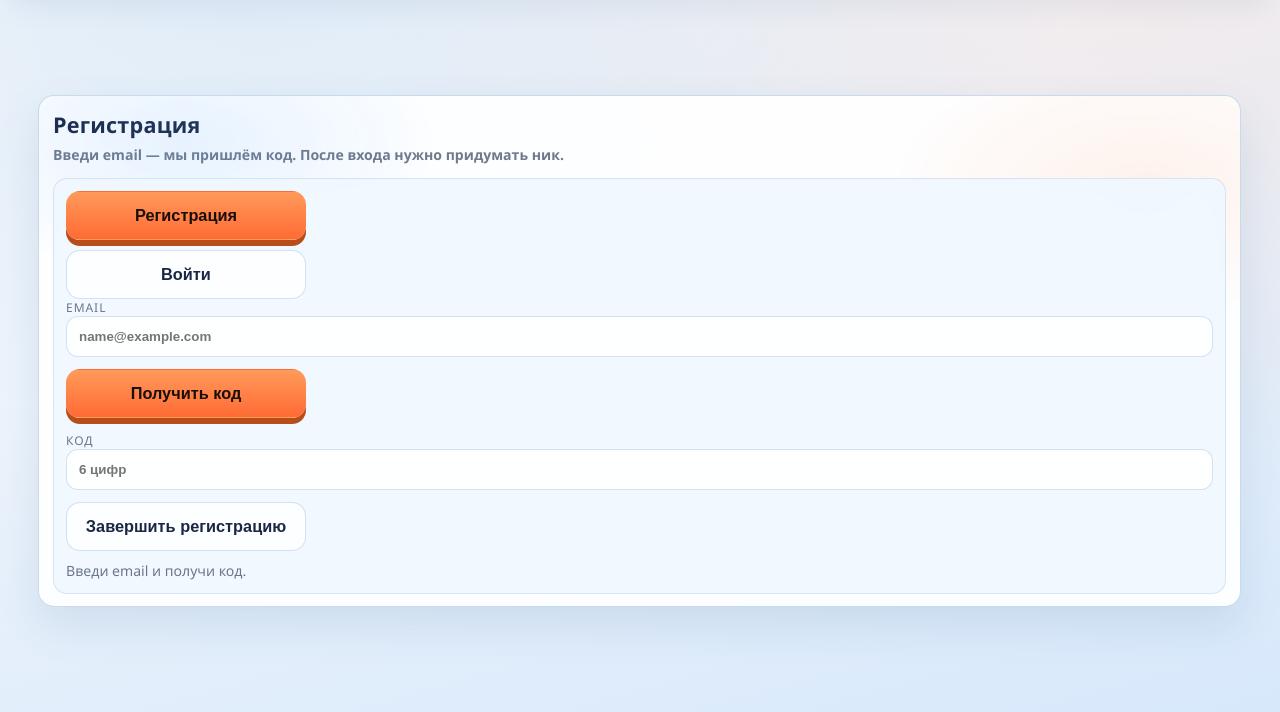
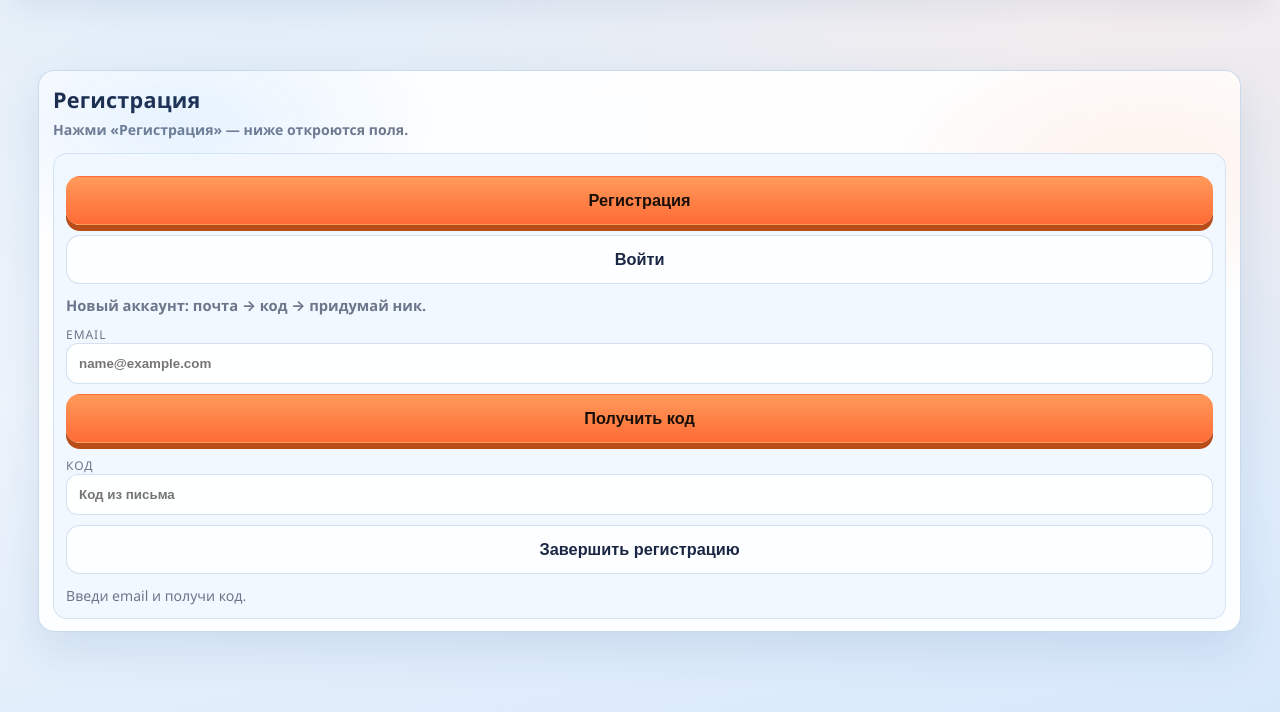
Before and after one commit to ressedich/icerush, a website: page index.html in a window 1280 px wide. Shown: the part 82-794 px from the top of the page. Drawn offline with nearby package versions, Linux system fonts and the light colour scheme.

Commit message:
Auth UI: раздельные регистрация/вход + тёмная тема для полей

```diff
--- a/game.js
+++ b/game.js
@@ -49,13 +49,35 @@
   };
   const authTitle = document.getElementById("authTitle");
   const authSubtitle = document.getElementById("authSubtitle");
-  const authEmail = document.getElementById("authEmail");
-  const authCode = document.getElementById("authCode");
+  const authPanelRegister = document.getElementById("authPanelRegister");
+  const authPanelLogin = document.getElementById("authPanelLogin");
+  const authEmailReg = document.getElementById("authEmailReg");
+  const authCodeReg = document.getElementById("authCodeReg");
+  const authEmailLogin = document.getElementById("authEmailLogin");
+  const authCodeLogin = document.getElementById("authCodeLogin");
   const btnAuthModeRegister = document.getElementById("btnAuthModeRegister");
   const btnAuthModeLogin = document.getElementById("btnAuthModeLogin");
-  const btnAuthSendCode = document.getElementById("btnAuthSendCode");
-  const btnAuthVerify = document.getElementById("btnAuthVerify");
+  const btnAuthSendReg = document.getElementById("btnAuthSendReg");
+  const btnAuthSendLogin = document.getElementById("btnAuthSendLogin");
+  const btnAuthVerifyReg = document.getElementById("btnAuthVerifyReg");
+  const btnAuthVerifyLogin = document.getElementById("btnAuthVerifyLogin");
   const authStatus = document.getElementById("authStatus");
+
+  /** @type {"register"|"login"} */
+  let authMode = "register";
+
+  function getAuthEmailEl() {
+    return authMode === "register" ? authEmailReg : authEmailLogin;
+  }
+  function getAuthCodeEl() {
+    return authMode === "register" ? authCodeReg : authCodeLogin;
+  }
+  function getAuthVerifyBtns() {
+    return [btnAuthVerifyReg, btnAuthVerifyLogin].filter(Boolean);
+  }
+  function getAuthCodeEls() {
+    return [authCodeReg, authCodeLogin].filter(Boolean);
+  }
   const nickPickInput = document.getElementById("nickPickInput");
   const btnNickPickSave = document.getElementById("btnNickPickSave");
   const nickPickStatus = document.getElementById("nickPickStatus");
@@ -287,9 +309,9 @@
   }
 
   // -------- auth mode (register / login) --------
-  /** @type {"register"|"login"} */
-  let authMode = "register";
   function applyAuthMode(mode) {
+    const emailVal = String(getAuthEmailEl()?.value || "").trim();
+    const codeVal = String(getAuthCodeEl()?.value || "").trim();
     authMode = mode === "login" ? "login" : "register";
     const isReg = authMode === "register";
     if (btnAuthModeRegister) btnAuthModeRegister.classList.toggle("btn-accent", isReg);
@@ -299,9 +321,23 @@
     if (authTitle) authTitle.textContent = isReg ? "Регистрация" : "Вход";
     if (authSubtitle)
       authSubtitle.textContent = isReg
-        ? "Введи email — мы пришлём код. После входа нужно придумать ник."
-        : "Введи email — мы пришлём код для входа на другом устройстве.";
-    if (btnAuthVerify) btnAuthVerify.textContent = isReg ? "Завершить регистрацию" : "Войти";
+        ? "Нажми «Регистрация» — ниже откроются поля."
+        : "Нажми «Войти» — ниже откроются поля.";
+    if (authPanelRegister) {
+      authPanelRegister.classList.toggle("auth-panel--open", isReg);
+      authPanelRegister.setAttribute("aria-hidden", isReg ? "false" : "true");
+    }
+    if (authPanelLogin) {
+      authPanelLogin.classList.toggle("auth-panel--open", !isReg);
+      authPanelLogin.setAttribute("aria-hidden", isReg ? "true" : "false");
+    }
+    if (isReg) {
+      if (authEmailReg) authEmailReg.value = emailVal;
+      if (authCodeReg) authCodeReg.value = codeVal;
+    } else {
+      if (authEmailLogin) authEmailLogin.value = emailVal;
+      if (authCodeLogin) authCodeLogin.value = codeVal;
+    }
   }
   applyAuthMode("register");
   btnAuthModeRegister?.addEventListener("click", () => applyAuthMode("register"));
@@ -471,8 +507,8 @@
   function setOtpUi() {
     const rem = otpRemainingMs();
     const expired = otpSentAt && rem <= 0;
-    if (btnAuthVerify) btnAuthVerify.disabled = !!expired;
-    if (authCode) authCode.disabled = !!expired;
+    for (const b of getAuthVerifyBtns()) b.disabled = !!expired;
+    for (const c of getAuthCodeEls()) c.disabled = !!expired;
     if (expired) setAuthStatus("Код истёк (2 минуты). Нажми «Получить код» ещё раз.");
   }
 
@@ -504,12 +540,12 @@
     return true;
   }
 
-  btnAuthSendCode?.addEventListener("click", async () => {
+  async function onAuthSendCode() {
     if (!sb) {
       setAuthStatus("Supabase не готов.");
       return;
     }
-    const email = String(authEmail?.value || "").trim();
+    const email = String(getAuthEmailEl()?.value || "").trim();
     if (!email || !email.includes("@")) {
       setAuthStatus("Введите корректный email.");
       return;
@@ -529,14 +565,14 @@
         setOtpUi();
         return;
       }
-      setAuthStatus(`Код отправлен. Действует ещё ${fmtMmSs(rem)}. Введи 6 цифр.`);
+      setAuthStatus(`Код отправлен. Действует ещё ${fmtMmSs(rem)}. Введи код из письма.`);
     }, 250);
-    if (btnAuthVerify) btnAuthVerify.disabled = false;
-    if (authCode) authCode.disabled = false;
-    setAuthStatus(`Код отправлен. Действует ещё ${fmtMmSs(OTP_TTL_MS)}. Введи 6 цифр.`);
-  });
-
-  btnAuthVerify?.addEventListener("click", async () => {
+    for (const b of getAuthVerifyBtns()) b.disabled = false;
+    for (const c of getAuthCodeEls()) c.disabled = false;
+    setAuthStatus(`Код отправлен. Действует ещё ${fmtMmSs(OTP_TTL_MS)}. Введи код из письма.`);
+  }
+
+  async function onAuthVerify() {
     if (!sb) {
       setAuthStatus("Supabase не готов.");
       return;
@@ -545,14 +581,14 @@
       setOtpUi();
       return;
     }
-    const email = String(authEmail?.value || "").trim();
-    const token = String(authCode?.value || "").trim();
+    const email = String(getAuthEmailEl()?.value || "").trim();
+    const token = String(getAuthCodeEl()?.value || "").trim();
     if (!email || !email.includes("@")) {
       setAuthStatus("Введите email.");
       return;
     }
-    if (!/^\d{6}$/.test(token)) {
-      setAuthStatus("Код должен быть 6 цифр.");
+    if (!/^\d{6,8}$/.test(token)) {
+      setAuthStatus("Код должен быть 6–8 цифр (как в письме).");
       return;
     }
     setAuthStatus("Проверяю код…");
@@ -570,11 +606,15 @@
     if (authMode === "register" && needsNickname()) {
       await openNicknamePick();
     } else {
-      // even on login, force pick if profile has no nick (safety)
       if (needsNickname()) await openNicknamePick();
       else setScreen("menu");
     }
-  });
+  }
+
+  btnAuthSendReg?.addEventListener("click", onAuthSendCode);
+  btnAuthSendLogin?.addEventListener("click", onAuthSendCode);
+  btnAuthVerifyReg?.addEventListener("click", onAuthVerify);
+  btnAuthVerifyLogin?.addEventListener("click", onAuthVerify);
 
   function skinLabel(id) {
     return id === "gold" ? "ЗОЛОТОЙ" : "Обычный";
--- a/index.html
+++ b/index.html
@@ -23,26 +23,51 @@
         <section id="auth" class="screen">
           <div class="panel">
             <h1 class="title" id="authTitle">Аккаунт</h1>
-            <p class="subtitle" id="authSubtitle">Выбери режим и войди по email-коду.</p>
+            <p class="subtitle" id="authSubtitle">Выбери режим — ниже появятся поля.</p>
             <div class="card">
-              <div class="actions" style="margin-top:0">
-                <button class="btn btn-accent" id="btnAuthModeRegister" style="max-width:240px">Регистрация</button>
-                <button class="btn btn-ghost" id="btnAuthModeLogin" style="max-width:240px">Войти</button>
+              <div class="actions auth-mode-row">
+                <button class="btn btn-accent" id="btnAuthModeRegister" type="button">Регистрация</button>
+                <button class="btn btn-ghost" id="btnAuthModeLogin" type="button">Войти</button>
               </div>
+
+              <div id="authPanelRegister" class="auth-panel auth-panel--open" aria-hidden="false">
+                <div class="auth-panel-inner">
+                  <p class="auth-panel-hint">Новый аккаунт: почта → код → придумай ник.</p>
                   <div class="field">
                     <div class="label">Email</div>
-                <input class="input" id="authEmail" placeholder="name@example.com" inputmode="email" autocomplete="email" />
+                    <input class="input" id="authEmailReg" placeholder="name@example.com" inputmode="email" autocomplete="email" />
                   </div>
-              <div class="actions" style="margin-top:12px">
-                <button class="btn btn-accent" id="btnAuthSendCode" style="max-width:240px">Получить код</button>
+                  <div class="actions">
+                    <button class="btn btn-accent" id="btnAuthSendReg" type="button">Получить код</button>
+                  </div>
+                  <div class="field" style="margin-top:14px">
+                    <div class="label">Код</div>
+                    <input class="input" id="authCodeReg" placeholder="Код из письма" inputmode="numeric" autocomplete="one-time-code" maxlength="8" />
+                  </div>
+                  <div class="actions">
+                    <button class="btn btn-ghost" id="btnAuthVerifyReg" type="button">Завершить регистрацию</button>
+                  </div>
+                </div>
               </div>
 
+              <div id="authPanelLogin" class="auth-panel" aria-hidden="true">
+                <div class="auth-panel-inner">
+                  <p class="auth-panel-hint">Уже есть аккаунт: почта → код с того же ящика.</p>
+                  <div class="field">
+                    <div class="label">Email</div>
+                    <input class="input" id="authEmailLogin" placeholder="name@example.com" inputmode="email" autocomplete="email" />
+                  </div>
+                  <div class="actions">
+                    <button class="btn btn-accent" id="btnAuthSendLogin" type="button">Получить код</button>
+                  </div>
                   <div class="field" style="margin-top:14px">
                     <div class="label">Код</div>
-                <input class="input" id="authCode" placeholder="6 цифр" inputmode="numeric" autocomplete="one-time-code" maxlength="6" />
+                    <input class="input" id="authCodeLogin" placeholder="Код из письма" inputmode="numeric" autocomplete="one-time-code" maxlength="8" />
                   </div>
-              <div class="actions" style="margin-top:12px">
-                <button class="btn btn-ghost" id="btnAuthVerify" style="max-width:240px">Войти</button>
+                  <div class="actions">
+                    <button class="btn btn-ghost" id="btnAuthVerifyLogin" type="button">Войти</button>
+                  </div>
+                </div>
               </div>
 
               <div class="howto" id="authStatus" style="margin-top:10px">—</div>
--- a/style.css
+++ b/style.css
@@ -346,6 +346,62 @@ body.theme-dark .panel::before {
   box-shadow: 0 0 0 3px rgba(45, 124, 201, 0.14);
 }
 
+body.theme-dark .input {
+  background: rgba(15, 22, 38, 0.96);
+  border-color: rgba(120, 160, 220, 0.3);
+  color: rgba(245, 250, 255, 0.96);
+}
+
+body.theme-dark .input::placeholder {
+  color: rgba(230, 238, 255, 0.42);
+}
+
+body.theme-dark .input:focus {
+  border-color: rgba(120, 180, 255, 0.5);
+  box-shadow: 0 0 0 3px rgba(74, 163, 255, 0.14);
+}
+
+/* Auth: отдельные панели регистрация / вход */
+.auth-mode-row {
+  display: flex;
+  flex-wrap: wrap;
+  gap: 10px;
+  justify-content: center;
+}
+
+.auth-panel {
+  max-height: 0;
+  opacity: 0;
+  overflow: hidden;
+  transform: translateY(-8px);
+  transition:
+    max-height 0.45s var(--ease-out),
+    opacity 0.35s ease,
+    transform 0.4s var(--ease-out);
+  pointer-events: none;
+  margin-top: 0;
+}
+
+.auth-panel.auth-panel--open {
+  max-height: 520px;
+  opacity: 1;
+  transform: translateY(0);
+  pointer-events: auto;
+  margin-top: 12px;
+}
+
+.auth-panel-inner {
+  padding-bottom: 2px;
+}
+
+.auth-panel-hint {
+  font-size: 0.92rem;
+  color: var(--muted);
+  margin-bottom: 10px;
+  line-height: 1.35;
+  font-weight: 700;
+}
+
 .friends {
   list-style: none;
   margin-top: 12px;
```
Lines whose indentation alone changed are shown as unchanged.
